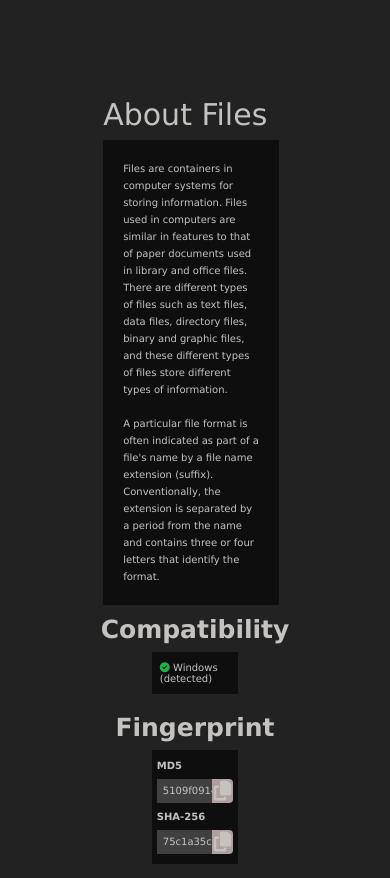
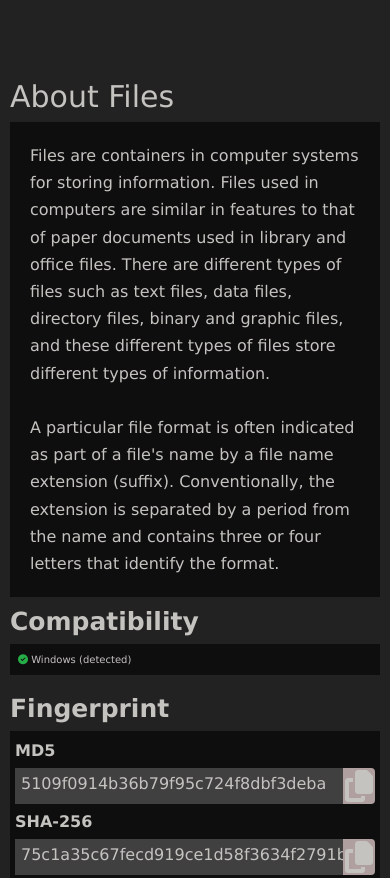
Before and after one commit to Wayskid/Welcome-Back-SabiShare-, a plain HTML site: page index.html in a window 390 px wide. Shown: the part 841-1719 px from the top of the page. Drawn offline with Linux system fonts and the light colour scheme.

Commit message:
made navbar sticky

```diff
--- a/index.html
+++ b/index.html
@@ -12,14 +12,15 @@
     <title>Welcome Back</title>
   </head>
   <body>
-    <head>
     <nav>
       <div class="burger">
         <span class="bar"></span>
         <span class="bar"></span>
         <span class="bar"></span>
       </div>
-        <p class="logo"><a href="#"><span>S</span>ABISHARE</a></p>
+      <p class="logo">
+        <a href="#"><span>S</span>ABISHARE</a>
+      </p>
       <div class="navLinks">
         <h3 class="login">
           <a href="#"><i class="fa-solid fa-user"></i> Log in</a>
@@ -30,17 +31,20 @@
           >
         </h3>
       </div>
-      </nav>
-    </head>
+    </nav id= "">
     <container>
       <aside class="aside">
         <a class="homeSlide">
-                <i class="fa-solid fa-house-chimney"></i><span class="spanHome"></span>
+          <i class="fa-solid fa-house-chimney"></i
+          ><span class="spanHome"></span>
         </a>
         <a class="loginSlide">
-                <i class="fa-solid fa-right-to-bracket"></i><span class="spanLogin"></span></a>
+          <i class="fa-solid fa-right-to-bracket"></i
+          ><span class="spanLogin"></span
+        ></a>
         <a class="signupSlide">
-                <i class="fa-solid fa-user-plus"></i><span class="spanSignup"></span></a>
+          <i class="fa-solid fa-user-plus"></i><span class="spanSignup"></span
+        ></a>
       </aside>
       <div class="main">
         <div class="backGrey">
@@ -56,7 +60,7 @@
                   <i class="fa-solid fa-share-nodes"></i>Share
                 </a>
                 <a href="#" class="report">
-                <i class="fa-solid fa-triangle-exclamation "></i>Report
+                  <i class="fa-solid fa-triangle-exclamation"></i>Report
                 </a>
               </twoButton>
             </div>
@@ -73,36 +77,46 @@
             <div class="leftAbout">
               <p class="aboutFiles">About Files</p>
               <p class="aboutText">
-              Files are containers in computer systems for storing information.
-              Files used in computers are similar in features to that of paper
-              documents used in library and office files. There are different
-              types of files such as text files, data files, directory files,
-              binary and graphic files, and these different types of files store
-              different types of information. <br><br>  A particular file format is often
-              indicated as part of a file's name by a file name extension
-              (suffix). Conventionally, the extension is separated by a period
-              from the name and contains three or four letters that identify the
-              format.
+                Files are containers in computer systems for storing
+                information. Files used in computers are similar in features to
+                that of paper documents used in library and office files. There
+                are different types of files such as text files, data files,
+                directory files, binary and graphic files, and these different
+                types of files store different types of information.
+                <br /><br />
+                A particular file format is often indicated as part of a file's
+                name by a file name extension (suffix). Conventionally, the
+                extension is separated by a period from the name and contains
+                three or four letters that identify the format.
               </p>
             </div>
             <div class="rightAbout">
               <h3 class="compatibility">Compatibility</h3>
-            <p class="windows"><i class="fa-solid fa-circle-check"></i> Windows (detected)</p>
+              <p class="windows">
+                <i class="fa-solid fa-circle-check"></i> Windows (detected)
+              </p>
               <h3 class="fingerprint">Fingerprint</h3>
               <div class="underFinger">
                 <h4 class="md5">MD5</h4>
                 <div>
-                  <p class="md5Text">5109f0914b36b79f95c724f8dbf3deba</p><a class="clickCopy1"><i class="fa-solid fa-copy fa-2x"></i></a>
+                  <p class="md5Text">5109f0914b36b79f95c724f8dbf3deba</p>
+                  <a class="clickCopy1"
+                    ><i class="fa-solid fa-copy fa-2x"></i
+                  ></a>
                 </div>
                 <h4 class="sha">SHA-256</h4>
                 <div>
-                   <p class="shaText">75c1a35c67fecd919ce1d58f3634f2791b626d29d52489f16532d2bd566058b5</p><a class="clickCopy2"><i class="fa-solid fa-copy fa-2x"></i></a>
+                  <p class="shaText">
+                    75c1a35c67fecd919ce1d58f3634f2791b626d29d52489f16532d2bd566058b5
+                  </p>
+                  <a class="clickCopy2"
+                    ><i class="fa-solid fa-copy fa-2x"></i
+                  ></a>
                 </div>
               </div>
             </div>
           </div>
         </div>
-
 
         <div class="footer">
           <div class="one">
@@ -135,13 +149,14 @@
         </div>
         <div class="borderBottom"></div>
         <div class="created">
-          <p><span>Created by</span> Emmanuel Analike <span>for</span> NetNaija.com</p>
+          <p>
+            <span>Created by</span> Emmanuel Analike
+            <span>for</span> NetNaija.com
+          </p>
         </div>
       </div>
     </container>
 
-
-
     <script src="script.js"></script>
   </body>
 </html>
--- a/script.js
+++ b/script.js
@@ -66,10 +66,14 @@ document.querySelector(".clickCopy2").addEventListener("click", () => {
   navigator.clipboard.writeText(copiedContent);
 });
 
+
+
+
+
 /*MediaQuery*/
 
 
 
-if (mediaQuery.matches) {
-  alert("It matches");
-}
+// if (mediaQuery.matches) {
+//   alert("It matches");
+// }
--- a/style.css
+++ b/style.css
@@ -17,6 +17,13 @@ body{
 /*Navigation Bar*/
 
 nav{
+    position: fixed;
+    /*
+    Don't yet understand the importance of these commented properties
+    I feel I can do without them. Not sure
+    z-index: 999;
+    top: 0;
+    left: 0; */
     background-color: rgb(14, 78, 216);
     display: flex;
     font-family: 'Lucida Sans';
@@ -99,6 +106,7 @@ container{
 aside a{
     display: flex;
     margin-left: 30px;
+    transition: 0.8s;
 }
 
 .spanHome{
@@ -208,6 +216,10 @@ aside .spanLogin{
     color: white;
 }
 
+.backGrey{
+    background-color: rgb(34, 34, 34);
+    padding: 160px 10px 40px 10px;
+}
 
 .About{
     display: flex;
@@ -367,9 +379,8 @@ aside .spanLogin{
     transition: all 0.4s ease-in-out
 }
 
+
 /* Media Query */
-
-
 
 
 @media (max-width:720px) {
@@ -396,19 +407,30 @@ aside .spanLogin{
     container .preview{
         display: block;
         text-align: left;
+    }
+
+    .Cpreview a{
         font-size: smaller;
     }
 
-    .Cpreview a, .Cpreview .lost{
-        font-size: smaller;
+
+
+    .Rpreview{
+        margin-top: 15px;
     }
 
     .About{
         display:flex;
         flex-direction: column;
-        align-items: center;
         width: 100%;
-        font-size: 10px;
+    }
+
+    .aboutText{
+        width: 100%;
+    }
+
+    .leftAbout, .rightAbout{
+        width: 100%;
     }
 
     .windows{
@@ -418,11 +440,12 @@ aside .spanLogin{
     .compatibility, .fingerprint{
         display: flex;
         flex-direction: column;
-        align-items: center;
+        text-align: left;
     }
 
     .shaText, .md5Text{
         padding: 6px;
+        width: 100%;
     }
 
     .footer{
```
Lines whose indentation alone changed are shown as unchanged.
